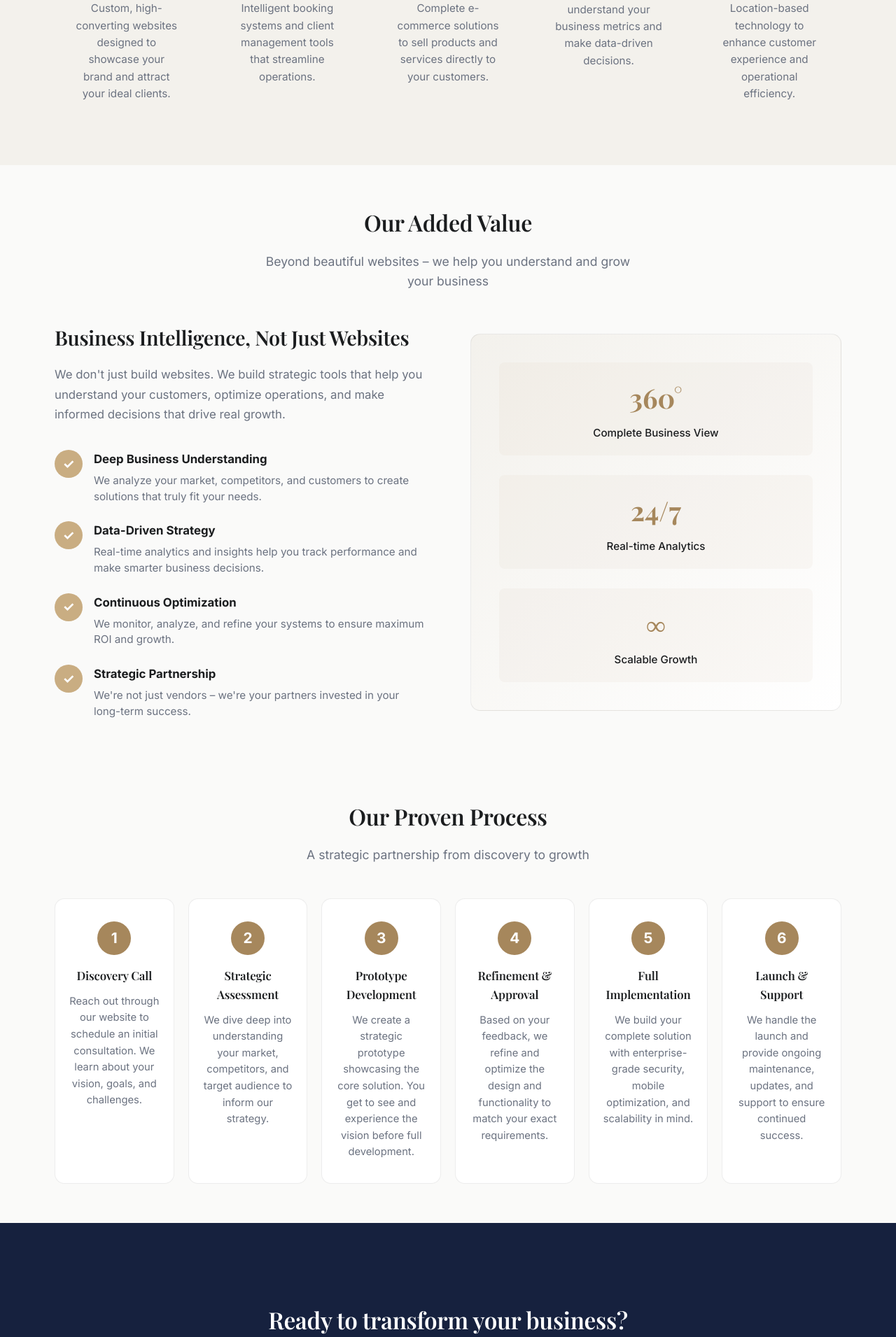
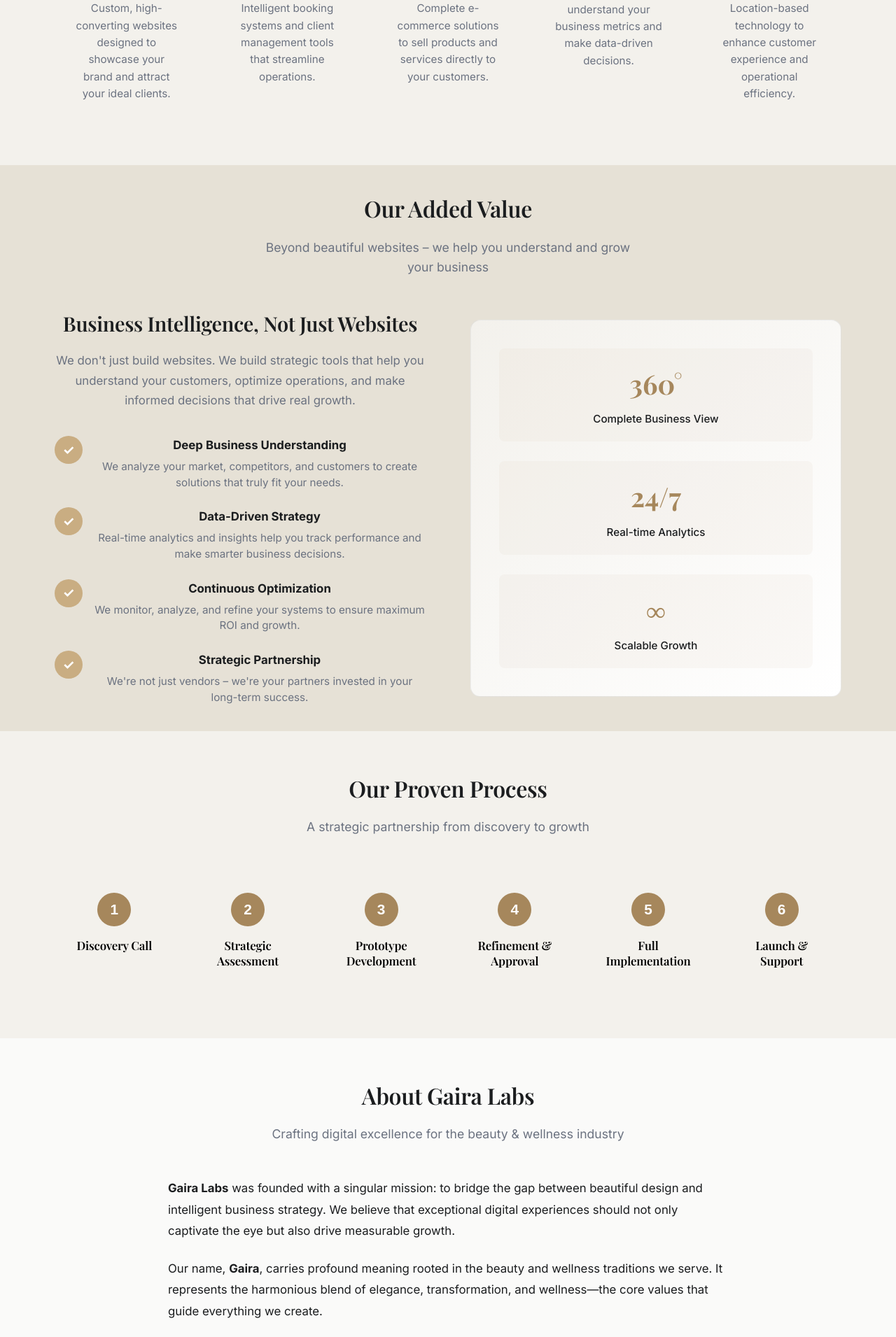
Before and after one commit to Sebascarv1/WEBSITE_CCWEBLAB, a Django app: page / in a window 1280 px wide. Shown: the part 1235-3146 px from the top of the page at 70% size. Run offline with Django 5.2, Linux system fonts and the light colour scheme.

Commit message:
Update: Add dark cream background to Added Value, make process steps expandable, add About section

```diff
--- a/ccweblab/static/css/services.css
+++ b/ccweblab/static/css/services.css
@@ -1152,18 +1152,41 @@ footer { padding: 28px 0 20px; border-top: 1px solid var(--border-on-navy); }
   text-align: center;
   padding: 32px 20px;
   border-radius: var(--radius);
-  background: #fff;
-  border: 1px solid var(--border);
-  transition: all 0.3s ease;
+  background: transparent;
+  border: none;
+  transition: all 0.4s ease;
   display: flex;
   flex-direction: column;
   align-items: center;
+  cursor: pointer;
+  position: relative;
+  min-height: fit-content;
 }
 
 .process-step:hover {
-  border-color: var(--brass);
-  box-shadow: var(--shadow-md);
-  transform: translateY(-4px);
+  background: rgba(166, 135, 92, 0.05);
+  border-radius: var(--radius);
+}
+
+.process-step.expanded {
+  grid-column: span 2;
+  background: rgba(166, 135, 92, 0.08);
+  border: 1px solid rgba(166, 135, 92, 0.2);
+  padding: 32px;
+}
+
+.process-step .step-description {
+  max-height: 0;
+  opacity: 0;
+  overflow: hidden;
+  transition: all 0.4s ease;
+  margin-top: 0;
+}
+
+.process-step.expanded .step-description {
+  max-height: 200px;
+  opacity: 1;
+  margin-top: 16px;
 }
 
 .step-number {
@@ -1191,6 +1214,23 @@ footer { padding: 28px 0 20px; border-top: 1px solid var(--border-on-navy); }
   font-size: 0.92rem;
   line-height: 1.6;
   color: var(--muted);
+}
+
+/* About Section */
+.about-content {
+  max-width: 800px;
+  margin: 0 auto;
+}
+
+.about-text p {
+  font-size: 1.05rem;
+  line-height: 1.8;
+  margin-bottom: 24px;
+  color: var(--text);
+}
+
+.about-text p:last-child {
+  margin-bottom: 0;
 }
 
 .bottom-features {
--- a/ccweblab/static/js/services.js
+++ b/ccweblab/static/js/services.js
@@ -243,6 +243,23 @@ document.addEventListener("DOMContentLoaded", () => {
     if (e.key === "Escape" && pricingModal.classList.contains("is-open")) closePricingModal();
   });
 
+  // Process step click handlers - expand/collapse
+  document.querySelectorAll(".process-step").forEach(step => {
+    step.addEventListener("click", () => {
+      const isExpanded = step.classList.contains("expanded");
+
+      // Close all other steps
+      document.querySelectorAll(".process-step").forEach(s => {
+        s.classList.remove("expanded");
+      });
+
+      // Toggle current step
+      if (!isExpanded) {
+        step.classList.add("expanded");
+      }
+    });
+  });
+
   // reveal animation
   const observer = new IntersectionObserver((entries)=>{
     entries.forEach(entry => {
--- a/ccweblab/templates/services/welcome.html
+++ b/ccweblab/templates/services/welcome.html
@@ -129,7 +129,7 @@
     </section>
 
     <!-- ADDED VALUE Section -->
-    <section class="band white" id="value">
+    <section class="band white trusted-by" id="value">
       <div class="wrap">
         <div class="section-header">
           <h2>Our Added Value</h2>
@@ -191,47 +191,64 @@
     </section>
 
     <!-- Our Process -->
-    <section class="band white" id="work">
+    <section class="band cream" id="work">
       <div class="wrap">
         <div class="section-header">
           <h2>Our Proven Process</h2>
           <p>A strategic partnership from discovery to growth</p>
         </div>
         <div class="process-steps">
-          <div class="process-step">
+          <button class="process-step" type="button" data-step="1">
             <div class="step-number">1</div>
             <h3>Discovery Call</h3>
-            <p>Reach out through our website to schedule an initial consultation. We learn about your vision, goals, and challenges.</p>
-          </div>
+            <p class="step-description">Reach out through our website to schedule an initial consultation. We learn about your vision, goals, and challenges.</p>
+          </button>
 
-          <div class="process-step">
+          <button class="process-step" type="button" data-step="2">
             <div class="step-number">2</div>
             <h3>Strategic Assessment</h3>
-            <p>We dive deep into understanding your market, competitors, and target audience to inform our strategy.</p>
-          </div>
+            <p class="step-description">We dive deep into understanding your market, competitors, and target audience to inform our strategy.</p>
+          </button>
 
-          <div class="process-step">
+          <button class="process-step" type="button" data-step="3">
             <div class="step-number">3</div>
             <h3>Prototype Development</h3>
-            <p>We create a strategic prototype showcasing the core solution. You get to see and experience the vision before full development.</p>
-          </div>
+            <p class="step-description">We create a strategic prototype showcasing the core solution. You get to see and experience the vision before full development.</p>
+          </button>
 
-          <div class="process-step">
+          <button class="process-step" type="button" data-step="4">
             <div class="step-number">4</div>
             <h3>Refinement & Approval</h3>
-            <p>Based on your feedback, we refine and optimize the design and functionality to match your exact requirements.</p>
-          </div>
+            <p class="step-description">Based on your feedback, we refine and optimize the design and functionality to match your exact requirements.</p>
+          </button>
 
-          <div class="process-step">
+          <button class="process-step" type="button" data-step="5">
             <div class="step-number">5</div>
             <h3>Full Implementation</h3>
-            <p>We build your complete solution with enterprise-grade security, mobile optimization, and scalability in mind.</p>
-          </div>
+            <p class="step-description">We build your complete solution with enterprise-grade security, mobile optimization, and scalability in mind.</p>
+          </button>
 
-          <div class="process-step">
+          <button class="process-step" type="button" data-step="6">
             <div class="step-number">6</div>
             <h3>Launch & Support</h3>
-            <p>We handle the launch and provide ongoing maintenance, updates, and support to ensure continued success.</p>
+            <p class="step-description">We handle the launch and provide ongoing maintenance, updates, and support to ensure continued success.</p>
+          </button>
+        </div>
+      </div>
+    </section>
+
+    <!-- About Section -->
+    <section class="band white" id="about">
+      <div class="wrap">
+        <div class="section-header">
+          <h2>About Gaira Labs</h2>
+          <p>Crafting digital excellence for the beauty & wellness industry</p>
+        </div>
+        <div class="about-content">
+          <div class="about-text">
+            <p><strong>Gaira Labs</strong> was founded with a singular mission: to bridge the gap between beautiful design and intelligent business strategy. We believe that exceptional digital experiences should not only captivate the eye but also drive measurable growth.</p>
+            <p>Our name, <strong>Gaira</strong>, carries profound meaning rooted in the beauty and wellness traditions we serve. It represents the harmonious blend of elegance, transformation, and wellness—the core values that guide everything we create.</p>
+            <p>We are a team of strategists, designers, and developers passionate about understanding your business deeply and building solutions that don't just look beautiful, but work brilliantly. Whether you're launching your first digital presence or scaling an established brand, Gaira Labs is your strategic technology partner.</p>
           </div>
         </div>
       </div>
```
